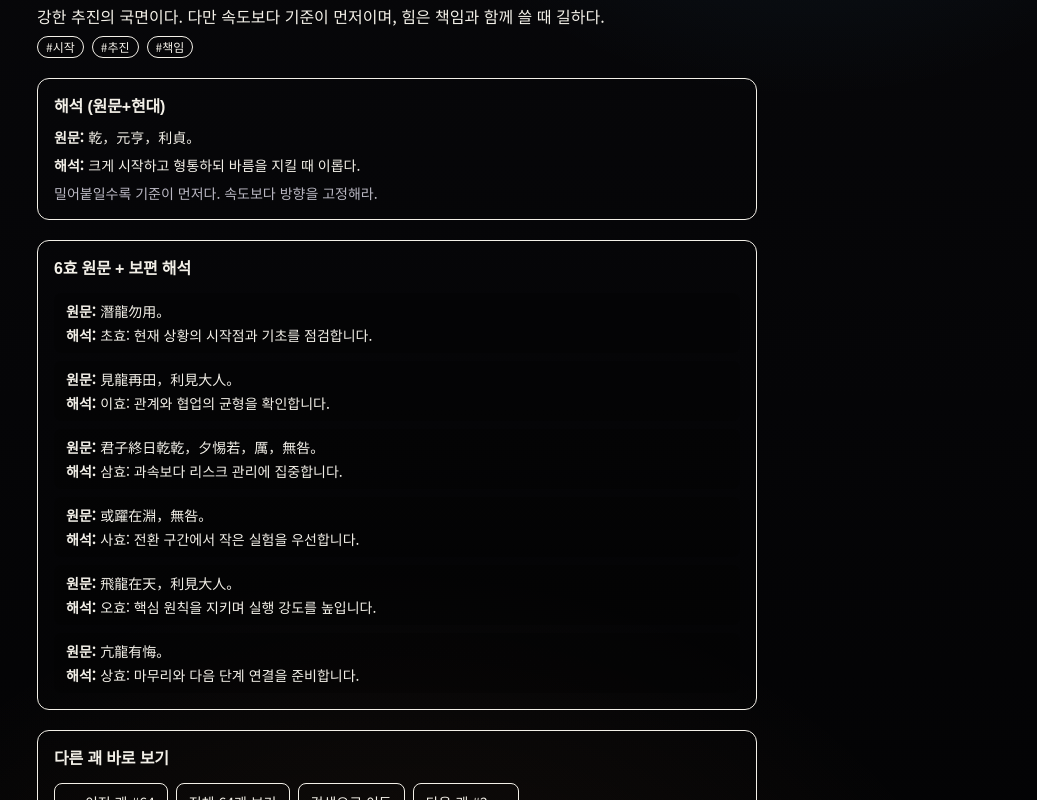
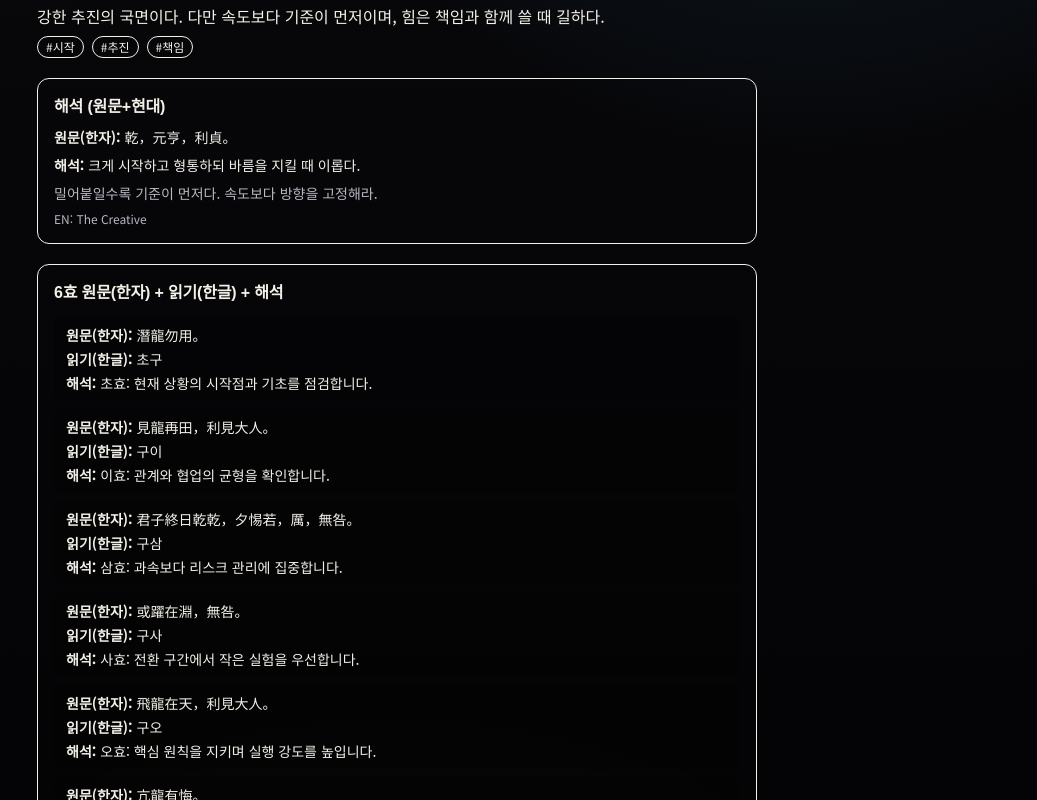
Before and after one commit to kinddragon1224/iching-learning-web, a Next.js app: page /hexagram/1 in a window 1280 px wide. Shown: the part 600-1400 px from the top of the page, without its empty margins (243-1280 px from the left). Built offline with nearby package versions, Linux system fonts and the light colour scheme.

Commit message:
ux: 한자 원문 가독성 개선(읽기 한글/EN 보조 표기)

```diff
--- a/app/hexagram/[id]/page.tsx
+++ b/app/hexagram/[id]/page.tsx
@@ -98,27 +98,33 @@ export default async function HexagramCardDetailPage({
       {(track || corpus.gua_text.original) && (
         <section className="rounded-xl border p-4 space-y-2">
           <h2 className="font-semibold">해석 (원문+현대)</h2>
-          {corpus.gua_text.original ? <p className="text-sm"><b>원문:</b> {corpus.gua_text.original}</p> : null}
+          {corpus.gua_text.original ? <p className="text-sm"><b>원문(한자):</b> {corpus.gua_text.original}</p> : null}
+          {corpus.gua_text.reading_ko ? <p className="text-sm"><b>읽기(한글):</b> {corpus.gua_text.reading_ko}</p> : null}
           <p className="text-sm"><b>해석:</b> {track?.freePreview.plainMeaning ?? content.summary}</p>
           <p className="text-sm text-[var(--text-muted)]">{track?.freePreview.modernTeaser ?? content.summary}</p>
+          <p className="text-xs text-[var(--text-muted)]">EN: {hex.nameEn}</p>
         </section>
       )}
 
       <section className="rounded-xl border p-4">
-        <h2 className="mb-3 font-semibold">6효 원문 + 보편 해석</h2>
+        <h2 className="mb-3 font-semibold">6효 원문(한자) + 읽기(한글) + 해석</h2>
         <ol className="space-y-2 text-sm">
           {(corpus.lines.length > 0 ? corpus.lines : content.lineTexts.map((line, idx) => ({
             line_no: idx + 1,
             original: toClassicalLineLabel(track?.linesKorean?.[idx], idx),
+            reading_ko: undefined as string | undefined,
+            label_ko: track?.linesKorean?.[idx],
           }))).map((row, idx) => {
             const safeInterpretive = content.lineTexts[idx];
+            const readingKo = row.reading_ko ?? row.label_ko ?? track?.linesKorean?.[idx] ?? `${idx + 1}효`;
             return (
               <li
                 key={idx}
                 className="rounded-lg bg-black/20 px-3 py-2 space-y-1 line-step-reveal"
                 style={{ animationDelay: `${idx * 90}ms` }}
               >
-                {row.original ? <p><b>원문:</b> {row.original}</p> : null}
+                {row.original ? <p><b>원문(한자):</b> {row.original}</p> : null}
+                <p><b>읽기(한글):</b> {readingKo}</p>
                 {safeInterpretive ? <p><b>해석:</b> {safeInterpretive}</p> : null}
               </li>
             );
--- a/data/hexagram_corpus.ts
+++ b/data/hexagram_corpus.ts
@@ -6,8 +6,10 @@ export type HexagramLineCorpus = {
   label_ko?: string;
   label_hanja?: string;
   original?: string;
+  reading_ko?: string; // 한자 원문의 한글 독음(예: 潛龍勿用 -> 잠룡물용)
   literal_ko?: string;
   interpretive_ko?: string;
+  gloss_en?: string; // 글로벌 사용자용 짧은 영문 풀이
   notes?: string[];
   ambiguities?: string[];
 };
@@ -16,8 +18,10 @@ export type HexagramCorpus = {
   id: number;
   gua_text: {
     original?: string;
+    reading_ko?: string;
     literal_ko?: string;
     interpretive_ko?: string;
+    gloss_en?: string;
     notes?: string[];
   };
   lines: HexagramLineCorpus[];
```
